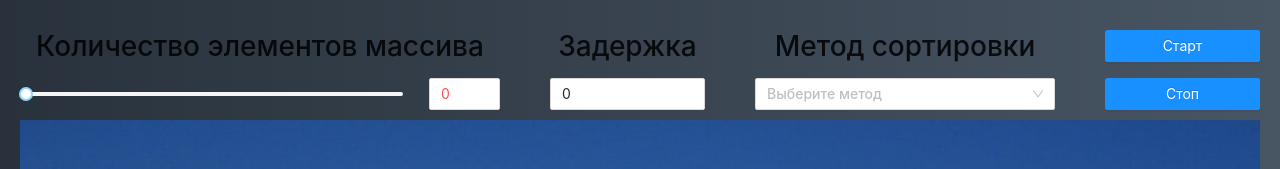
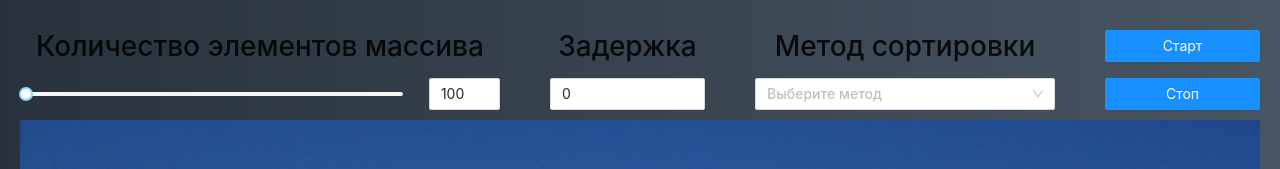
Before and after one commit to serg-nn52/farvater, a Vue app: page / in a window 1280 px wide. Shown: the top 169 px of the page. Built offline with nearby package versions, Linux system fonts and the light colour scheme.

Commit message:
add initial quantity

```diff
--- a/src/components/ParamsArray.vue
+++ b/src/components/ParamsArray.vue
@@ -51,7 +51,7 @@ import { defineComponent, ref } from "vue";
 import { mapActions, mapGetters } from "vuex";
 export default defineComponent({
   setup() {
-    const quantity = ref(0);
+    const quantity = ref(100);
     const sortMethod = ref();
     const delay = ref(0);
 
```
